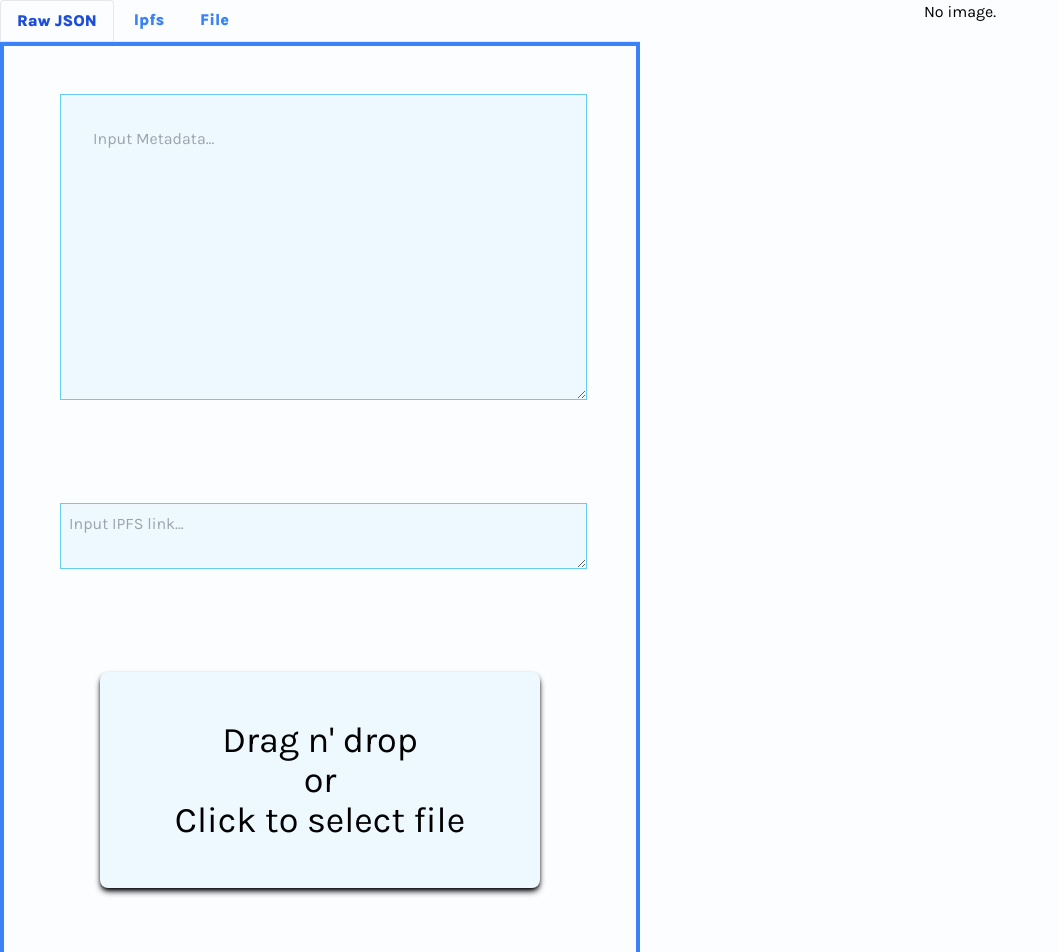
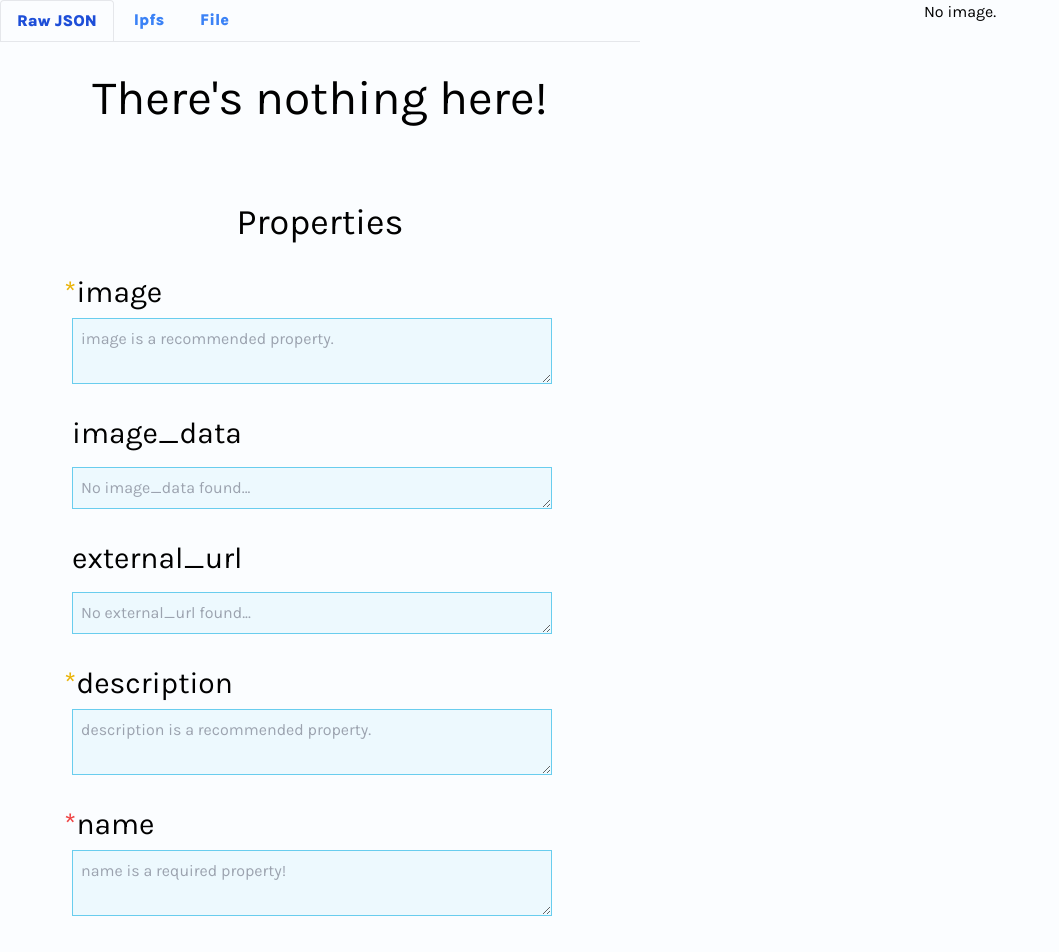
Before and after one commit to fn-Drew/Metadata-Preview, a React (Create React App) app: page / in a window 1280 px wide. Shown: the top 952 px of the page, without its empty margins (0-1059 px from the left). Built offline with nearby package versions, Linux system fonts and the light colour scheme.

Commit message:
completed refactor, react router now working

```diff
--- a/src/App.js
+++ b/src/App.js
@@ -1,6 +1,6 @@
 import "./App.css"
 import { useState } from "react"
-import { Link } from "react-router-dom"
+import { BrowserRouter as Router, Routes, Route } from "react-router-dom"
 
 import Media from "./Components/render/Media"
 import Description from "./Components/render/Description"
@@ -13,7 +13,7 @@ import RawJsonInput from "./Components/RawJsonInput"
 import IpfsInput from "./Components/IpfsInput"
 import FileInput from "./Components/FileInput"
 
-function App() {
+const App = () => {
   const [rawJsonInput, setRawJsonInput] = useState([])
 
   const handleRawJsonInput = (event) => {
@@ -23,12 +23,32 @@ function App() {
   return (
     <div class="w grid h-full w-full grid-cols-2 bg-[#fbfdff] font-body">
       <div>
-        <NavBar />
-        <div class="border-blue-500 border-solid border-4">
-          <RawJsonInput handleRawJsonInput={handleRawJsonInput} />
-          <IpfsInput setRawJsonInput={setRawJsonInput} />
-          <FileInput setRawJsonInput={setRawJsonInput} />
-        </div>
+        <Router>
+          <NavBar />
+          <Routes>
+            <Route
+              path="RawJsonInput"
+              element={<RawJsonInput handleRawJsonInput={handleRawJsonInput} />}
+            />
+            <Route
+              path="IPFSinput"
+              element={<IpfsInput setRawJsonInput={setRawJsonInput} />}
+            />
+            <Route
+              path="FileInput"
+              element={<FileInput setRawJsonInput={setRawJsonInput} />}
+            />
+            <Route
+              path="*"
+              element={
+                <div class="py-8 text-center text-5xl">
+                  <p> There's nothing here! </p>
+                </div>
+              }
+            />
+          </Routes>
+        </Router>
+
         <div>
           <SchemaUI userInput={rawJsonInput} />
         </div>
--- a/src/index.js
+++ b/src/index.js
@@ -11,33 +11,8 @@ import IpfsInput from "./Components/IpfsInput"
 import FileInput from "./Components/FileInput"
 
 ReactDOM.render(
-  <BrowserRouter>
-    <React.StrictMode>
-      <Routes>
-        <Route path="/" element={<App />}>
-          <Route
-            path="RawJsonInput"
-            element={<RawJsonInput handleRawJsonInput={handleRawJsonInput} />}
-          />
-          <Route
-            path="IPFSinput"
-            element={<IpfsInput setRawJsonInput={setRawJsonInput} />}
-          />
-          <Route
-            path="FileInput"
-            element={<FileInput setRawJsonInput={setRawJsonInput} />}
-          />
-          <Route
-            path="*"
-            element={
-              <div class="py-8 text-center text-5xl">
-                <p> There's nothing here! </p>
-              </div>
-            }
-          />
-        </Route>
-      </Routes>
-    </React.StrictMode>
-  </BrowserRouter>,
+  <React.StrictMode>
+    <App />
+  </React.StrictMode>,
   document.getElementById("root")
 )
```
